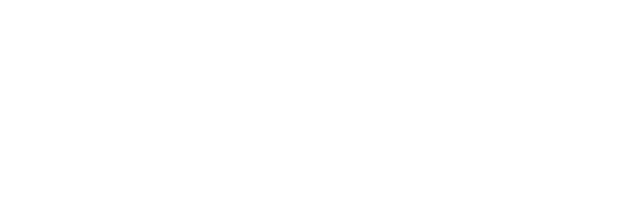
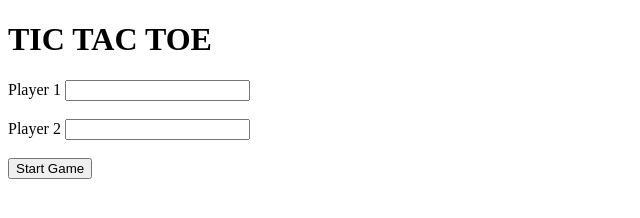
Before and after one commit to acciojob/tictactoe-srraghavdev, a website: page main.html in a window 1280 px wide. Shown: the whole page, without its empty margins (0-640 px from the left). Drawn offline with Linux system fonts and the light colour scheme.

Commit message:
created a submission

```diff
--- a/main.html
+++ b/main.html
@@ -7,9 +7,20 @@
 </head>
 
 <body>
-	<!-- the entire body must be written by student -->
-    <script type="text/javascript" src="./script.js">
-</script>
+<div class="container">
+	<h1>TIC TAC TOE</h1>
+	<div id="landingpage">
+			<form onsubmit="dynamic">
+			<label for="player1">Player 1</label>
+			<input type="text" id="player-1" required><br><br>
+			<label for="player2">Player 2</label>
+			<input type="text" id="player-2" required><br><br>
+			<input type="submit" id="submit" value="Start Game">
+			</form>
+	</div>
+</div>
+
+	<script type="text/javascript" src="./script.js"></script>
 
 </body>
 
--- a/script.js
+++ b/script.js
@@ -1 +1,12 @@
 //your JS code here. If required.
+function dynamic(){
+	const parent = document.getElementById("container")
+	const player1ref = document.getElementById("player-1")
+	const player2ref = document.getElementById("player-2")
+	const player1= player1ref.value
+	const player2= player2ref.value
+	const landingpageref = document.getElementById("landingpage")
+	landingpageref.remove()
+	const gridconatiner = document.createElement("div")
+
+}
```
